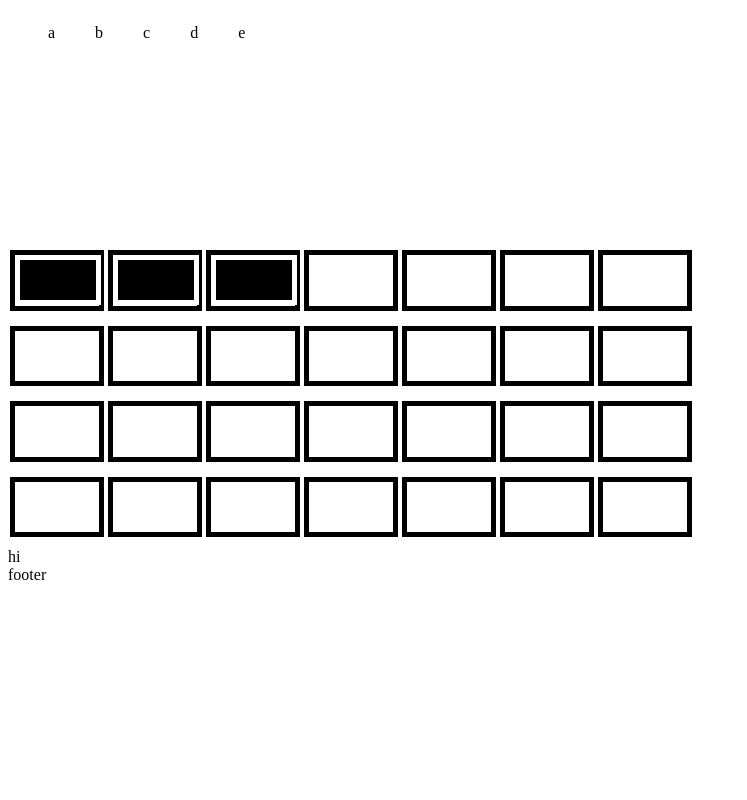
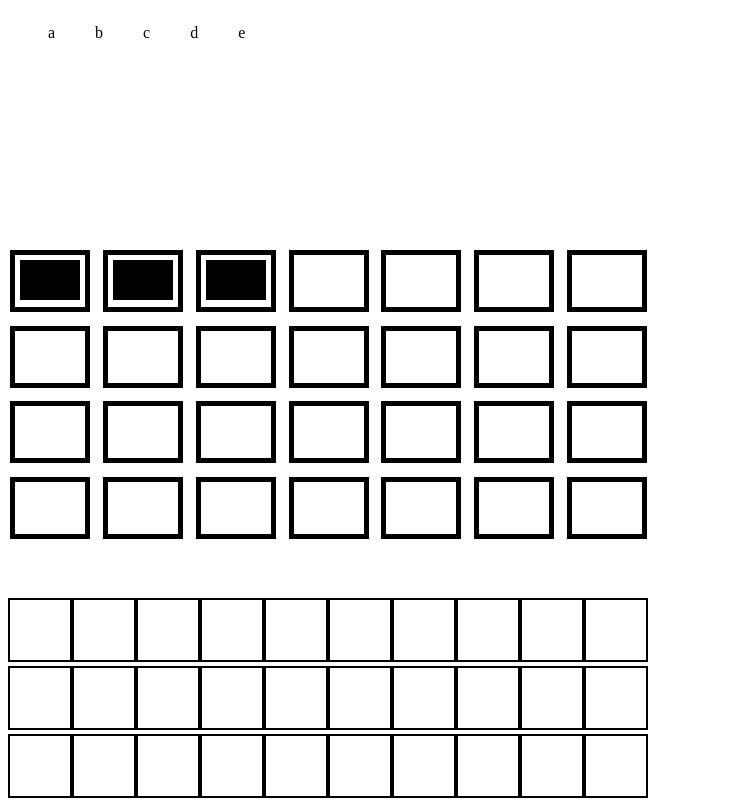
Before and after one commit to smilelovea/20200521, a React (Create React App) app in the folder lol/: page / in a window 1280 px wide. Shown: the top 800 px of the page, without its empty margins (0-747 px from the left). Built offline with nearby package versions, Linux system fonts and the light colour scheme.

Commit message:
add champbox2

```diff
--- a/lol/src/chessboard.css
+++ b/lol/src/chessboard.css
@@ -1,6 +1,6 @@
 .box {
   height: 40px;
-  width: 76px;
+  width: 60px;
   border: solid 5px white;
   background-color: black;
 }
@@ -13,16 +13,36 @@
   display: grid;
   grid-template-columns: repeat(7, 1fr);
   grid-row-gap: 2px;
-  width: 656px;
+  grid-column: 1/7;
+  grid-row: 1/4;
+  width: 650px;
   height: 300px;
+  margin-bottom: 50px;
 }
 
 .holder {
-  height: 48.5px;
-  width: 84px;
+  height: 50px;
+  width: 70px;
   margin: 2px;
   padding-bottom: 2px;
   background-size: auto 87.7572px;
   border: solid 5px black;
   background-color: white;
 }
+
+.champboxcon {
+  width: 650px;
+  display: grid;
+  grid-column: 1/8;
+  grid-row: 1/7;
+  grid-gap: 2px;
+  margin-bottom: 50px;
+}
+
+.champ {
+  display: inline-block;
+  height: 60px;
+  width: 60px;
+  border: solid 2px black;
+  grid-area: champbox;
+}
--- a/lol/src/chessboard.js
+++ b/lol/src/chessboard.js
@@ -35,7 +35,11 @@ function Chessboard() {
           ))}
       </div>
 
-      <div className="champbox">hi</div>
+      <div className="champboxcon">
+        <div className="champbox">
+          {Array(58).fill(<div className="champ" />)}
+        </div>
+      </div>
     </div>
   );
 }
```
